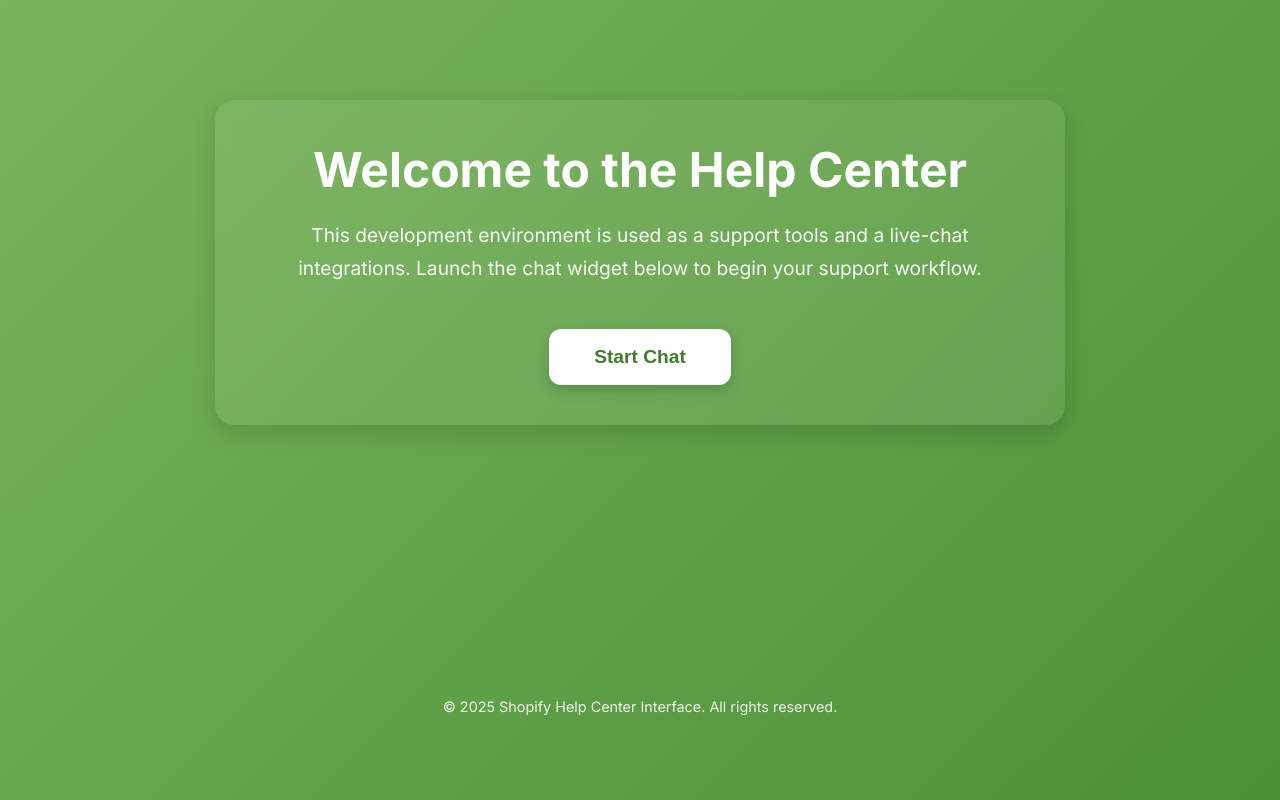
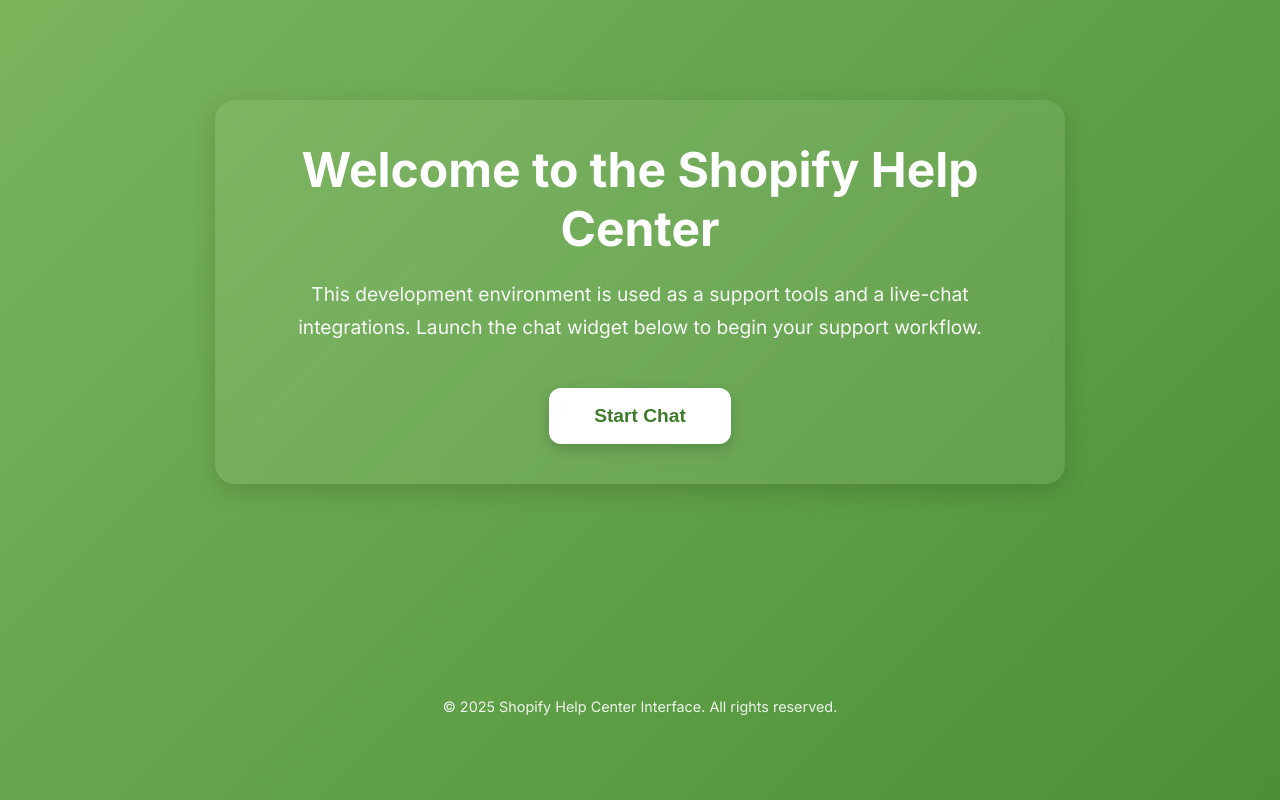
Before and after one commit to shopifyhelpcenter-com/SHOPIFY-HELP-CENTER, a plain HTML site: page index.html in a window 1280 px wide. Drawn offline with Linux system fonts and the light colour scheme.

Commit message:
index.html

```diff
--- a/index.html
+++ b/index.html
@@ -85,7 +85,7 @@
 <body>
 
   <div class="hero-container">
-    <h1>Welcome to the Help Center</h1>
+    <h1>Welcome to the Shopify Help Center</h1>
     <p>
       This development environment is used as a support tools and a live-chat integrations.
       Launch the chat widget below to begin your support workflow.
```
